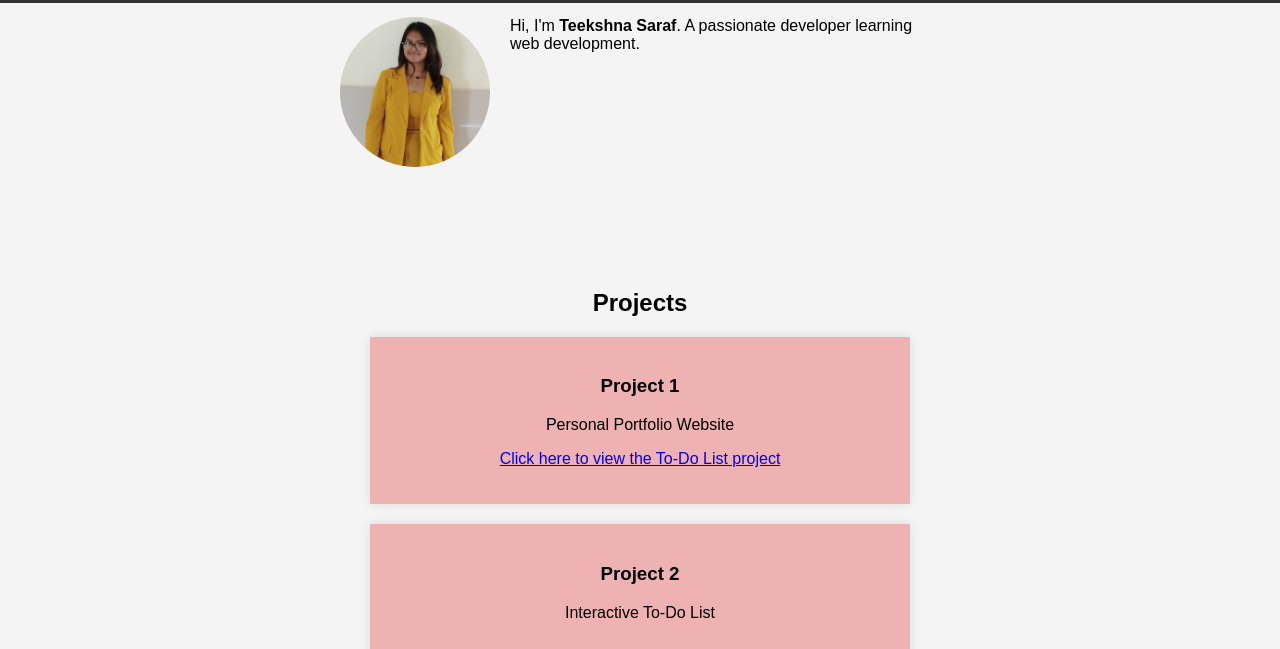
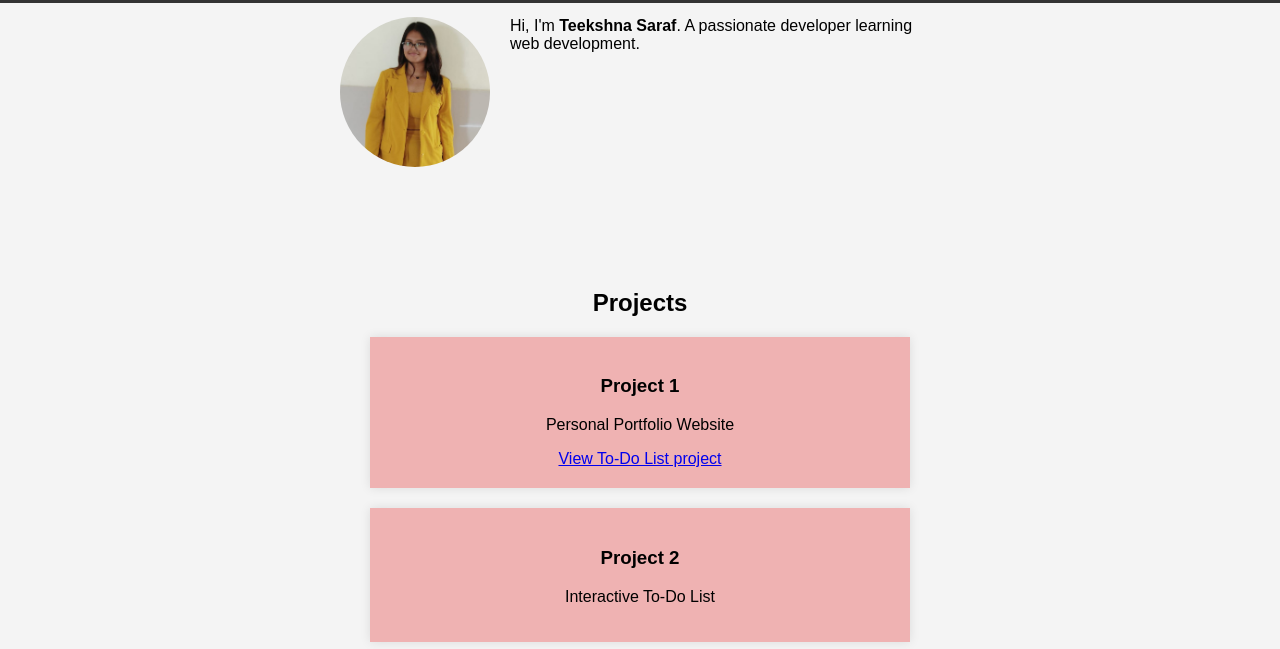
Before and after one commit to teekshnasaraf/portfolio_website, a plain HTML site: page index.html in a window 1280 px wide. Shown: the part 151-800 px from the top of the page. Drawn offline with Linux system fonts and the light colour scheme.

Commit message:
added hyperlink

```diff
--- a/index.html
+++ b/index.html
@@ -29,7 +29,7 @@
         <div class="project">
             <h3>Project 1</h3>
             <p>Personal Portfolio Website</p>
-            <p><a href="https://teekshnasaraf.github.io/todo_list/" target="_blank">Click here to view the To-Do List project</a></p>
+            <a href="https://teekshnasaraf.github.io/todo_list/" target="_blank">View To-Do List project</a>
         </div>
         <div class="project">
             <h3>Project 2</h3>
```
